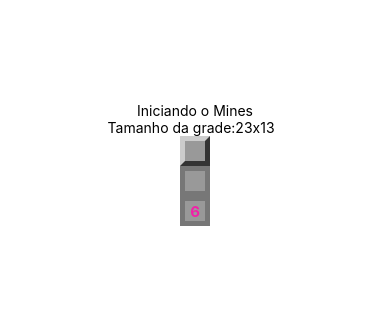
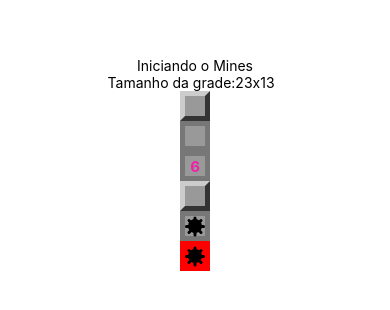
Before and after one commit to PauloGui/GameMine, a React Native app: screen / in a window 390 px wide. Shown: the part 258-568 px from the top of the page. Built offline with nearby package versions, Linux system fonts and the light colour scheme.

Commit message:
Criação da mina com estilos

```diff
--- a/App.js
+++ b/App.js
@@ -12,6 +12,9 @@
       <Field />
       <Field opened />
       <Field opened nearMines={6} />
+      <Field mined />
+      <Field mined opened />
+      <Field mined opened exploded />
     </View>
   );
 }
--- a/src/components/Field.js
+++ b/src/components/Field.js
@@ -1,12 +1,14 @@
 import React from 'react'
 import { View, StyleSheet, Text } from 'react-native'
 import params from '../params'
+import Mine from './Mines'
 
 export default props => {
-    const  { mined, opened, nearMines } = props
+    const  { mined, opened, nearMines, exploded } = props
 
     const styleField = [styles.field]
     if (opened) styleField.push(styles.opened)
+    if (exploded)  styleField.push(styles.exploded)
     if (styleField.length === 1) styleField.push(styles.regular)
 
     let color = null
@@ -23,6 +25,7 @@
                 <Text style={[styles.label, { color: color }]}>
                     {nearMines}
                 </Text> : false }
+            {mined && opened ? <Mine /> : false }
         </View>
     )
 }
@@ -49,5 +52,9 @@
     label: {
         fontWeight: 'bold',
         fontSize: params.fontSize,
+    },
+    exploded: {
+        backgroundColor: 'red',
+        borderColor: 'red',
     }
 })
--- /dev/null
+++ b/src/components/Mines.js
@@ -0,0 +1,36 @@
+import React from 'react'
+import { View, StyleSheet } from 'react-native'
+
+export default props => {
+    return (
+        <View style={styles.container}>
+            <View style={styles.coreMine} />
+            <View style={styles.line} />
+            <View style={[styles.line, { transform: [{ rotate: '45deg' }] }]} />
+            <View style={[styles.line, { transform: [{ rotate: '90deg' }] }]} />
+            <View style={[styles.line, { transform: [{ rotate: '135deg' }] }]} />
+        </View>
+    )
+}
+
+const styles = StyleSheet.create({
+    container: {
+        alignItems: 'center',
+        justifyContent: 'center',
+    },
+    coreMine: {
+        height: 14,
+        width: 14,
+        borderRadius: 10,
+        backgroundColor: 'black',
+        alignItems: 'center',
+        justifyContent: 'center',
+    },
+    line: {
+        position: 'absolute',
+        height: 3,
+        width: 20,
+        borderRadius: 3,
+        backgroundColor: 'black',
+    }
+})
```
